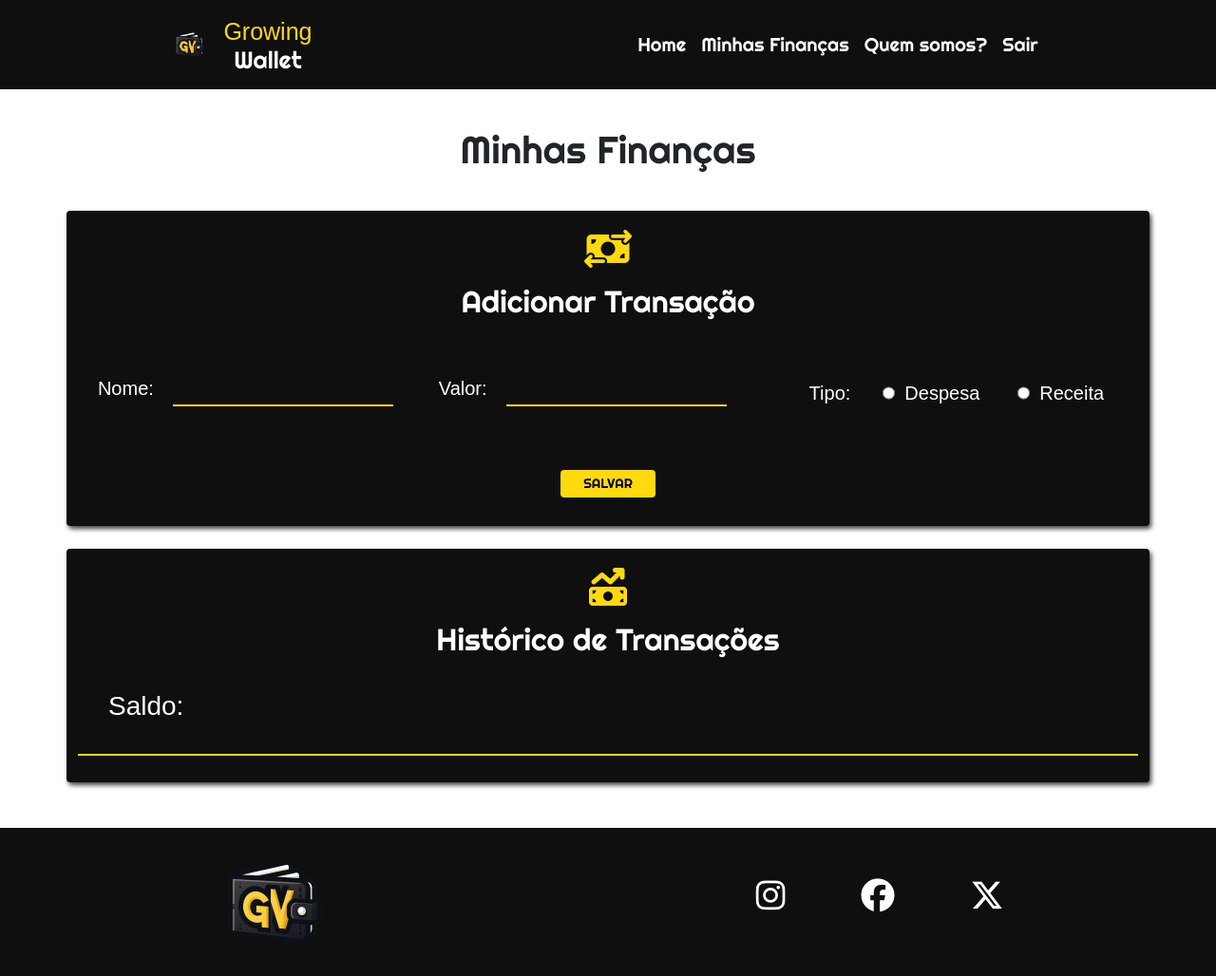
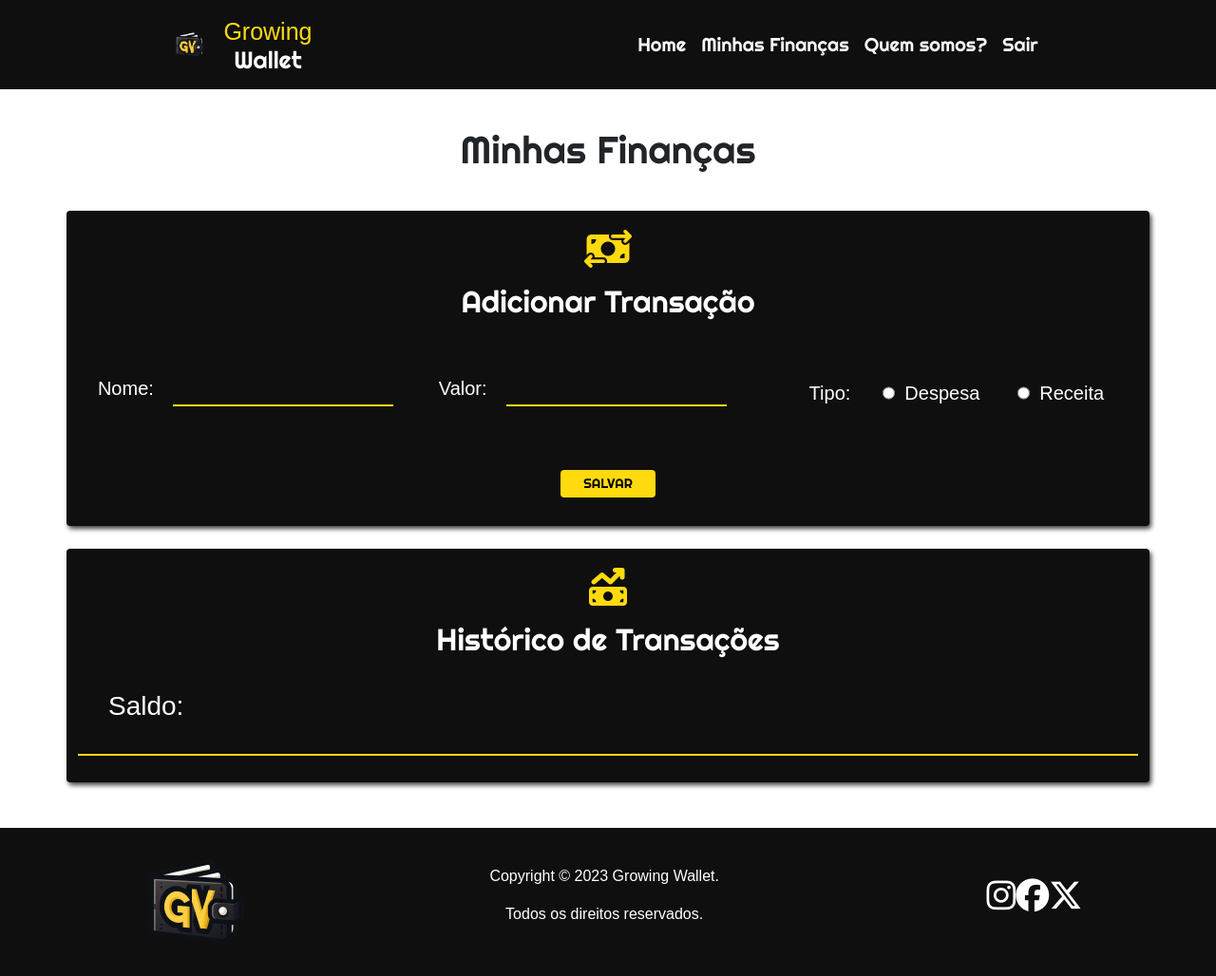
Before and after one commit to vieroo/FinancasPessoais, a website: page src/financas.html in a window 1280 px wide. Shown: the whole page at 95% size. Drawn offline with nearby package versions, Linux system fonts and the light colour scheme; no server answers; a web font is replaced by a local one.

Commit message:
Ajustes financas.js

```diff
--- a/src/css/financas.css
+++ b/src/css/financas.css
@@ -198,15 +198,30 @@ h2 {
 .footer {
   background-color: #0f0f0f;
   display: flex;
+  flex-direction: row;
   justify-content: space-around;
+}
+
+.footer-logo {
+  display: flex;
+  flex-direction: column;
+  justify-content: center;
+}
+
+.footer-copyright {
+  display: flex;
+  flex-direction: column;
+  align-items: center;
+  justify-content: center;
+  color: white;
+  font-family: 'Chau Philomene One', sans-serif;
 }
 
 .footer-links, ul {
   display: flex;
   flex-direction: row;
-  justify-content: center;
+  justify-content: space-around;
   align-items: center;
-  column-gap: 5rem;
   font-size: 35px;
   list-style: none;
 }
--- a/src/financas.html
+++ b/src/financas.html
@@ -109,6 +109,10 @@
           <div class="footer-logo">
             <img src="./components/img/logos/logo5.png" alt="Logo-Growing-Wallet" width="125">
           </div>
+          <div class="footer-copyright">
+            <p>Copyright &copy; 2023 Growing Wallet.</p>
+            <p>Todos os direitos reservados.</p>
+          </div>
           <div class="footer-links">
             <ul>
               <li><a href="#"><i class="fa-brands fa-instagram" style="color: #FFFFFF;"></i></a></li>
```
Also changed, not shown: db.json (+13 -1 lines).
